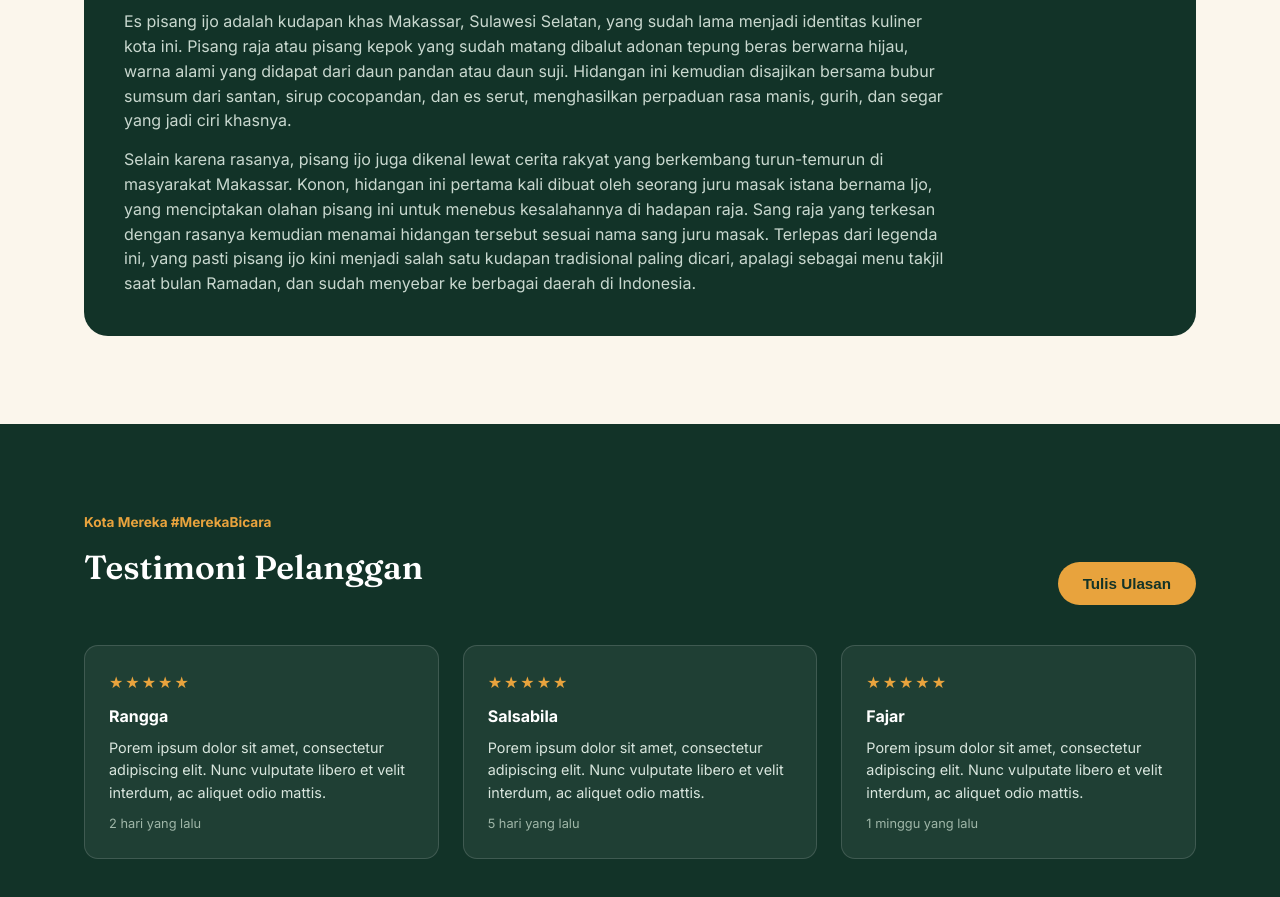
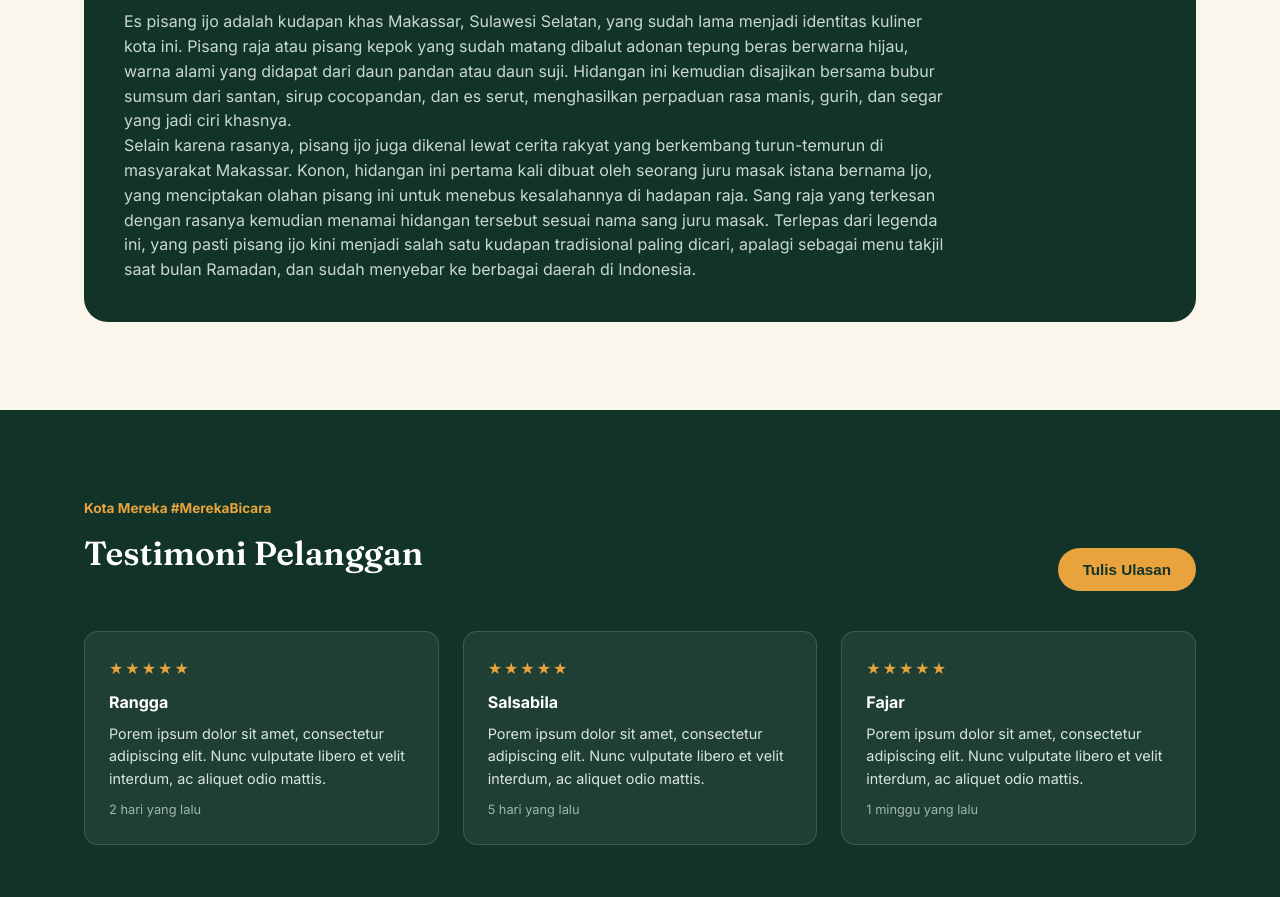
Before and after one commit to gilbertbyte/TugasKelompok1FrontEnd-BackEdan, a plain HTML site: page UTS/index.html in a window 1280 px wide. Shown: the part 2205-3102 px from the top of the page. Drawn offline with nearby package versions, Linux system fonts and the light colour scheme.

```diff
--- a/UTS/style.css
+++ b/UTS/style.css
@@ -256,7 +256,6 @@
 }
 .history-box h3{color:var(--white);}
 .history-box p{color:#C9D8CF;max-width:820px;margin:0;}
-.history-box p + p{margin-top:14px;}
 
 /* Testimonials */
 .testi-card{
```
